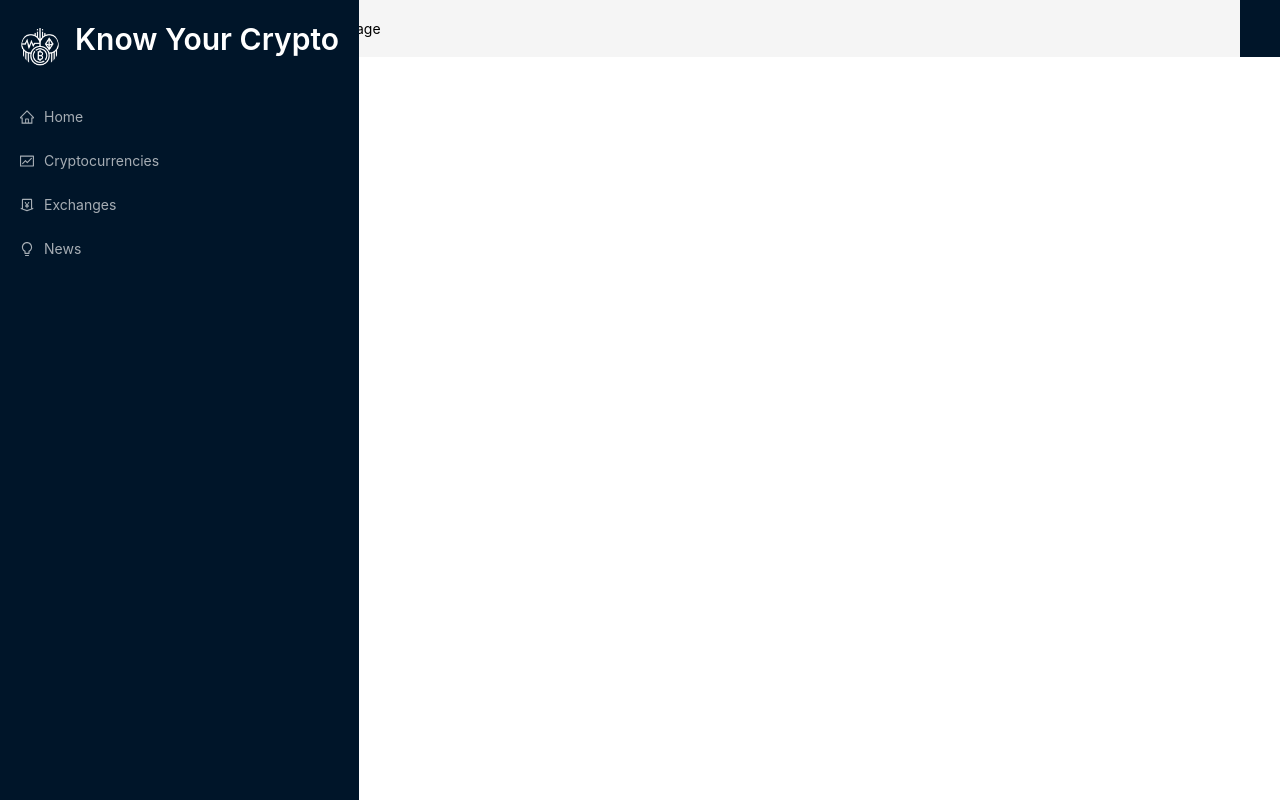
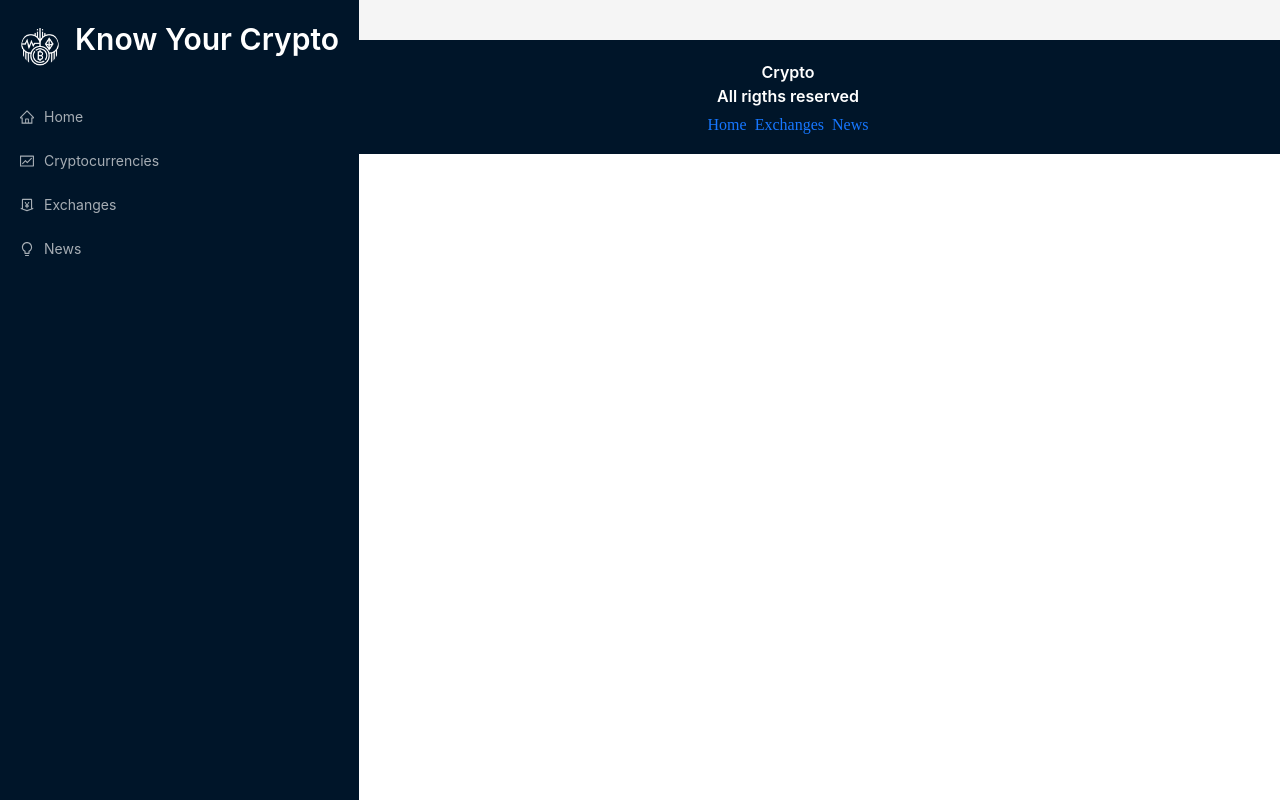
Before and after one commit to V5NEXT/Crypto-Verse, a React (Create React App) app: page / in a window 1280 px wide. Built offline with nearby package versions, Linux system fonts and the light colour scheme.

Commit message:
Footer added

```diff
--- a/src/App.css
+++ b/src/App.css
@@ -1,3 +1,4 @@
+
 :root{
     --text-primary:#000;
     --bgPrimary:#fff;
--- a/src/App.js
+++ b/src/App.js
@@ -2,6 +2,7 @@
 import {Routes, Route, Link} from 'react-router-dom';
 import {Layout, Typography, Space} from 'antd';
 import './App.css'
+
 
 import {Navbar, Exchanges, HomePage, Cryptocurrencies, News, CryptoDetails} from './components'
 const App = () => {
@@ -22,9 +23,17 @@
                     </Routes>
                 </div>
             </Layout>
+        <div className='footer'>
+            <Typography.Title level={5} style={{color:'white', textAlign: 'center'}}>
+                Crypto <br/>
+                All rigths reserved
+            </Typography.Title>
+            <Space>
+                <Link to='/'>Home</Link>
+                <Link to='/exchanges'>Exchanges</Link>
+                <Link to='/news'>News</Link>
+            </Space>
         </div>
-        <div className='footer'>
-
         </div>
     </div>
   )
--- a/src/components/Homepage.jsx
+++ b/src/components/Homepage.jsx
@@ -2,7 +2,11 @@
 
 const Homepage = () => {
   return (
-    <div>Homepage</div>
+    <div className='container'>
+      <div>
+
+      </div>
+    </div>
   )
 }
 
```
